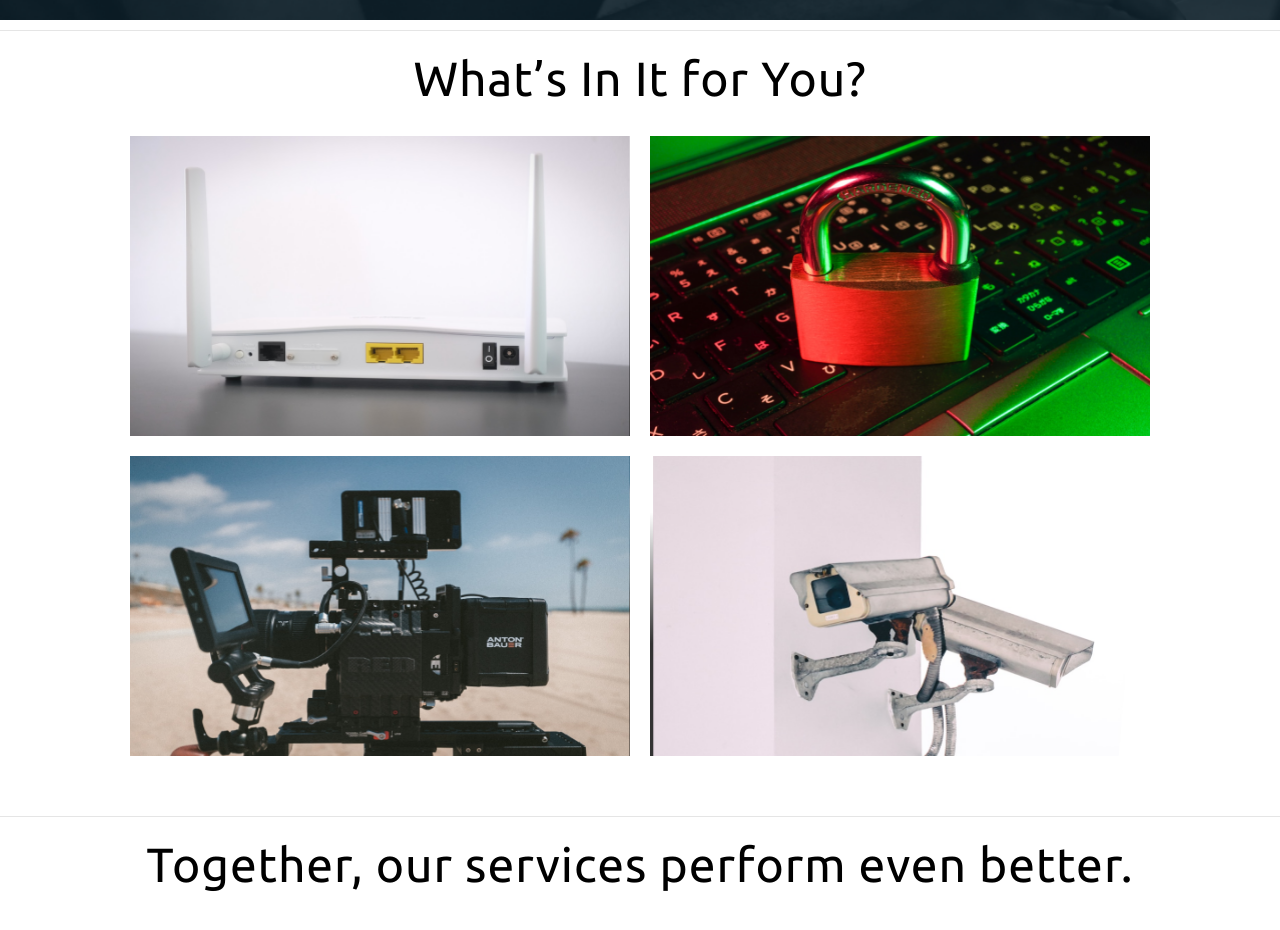
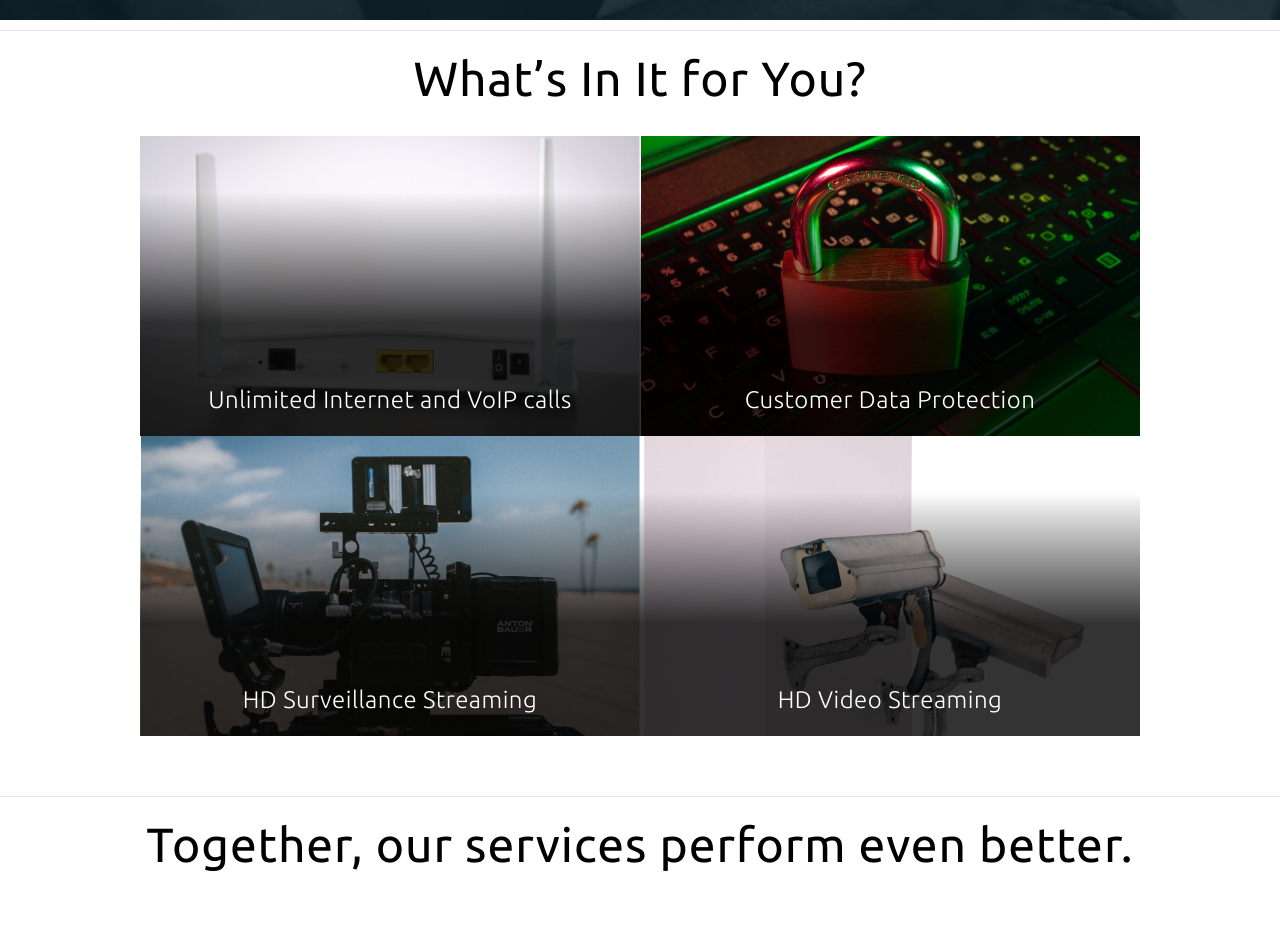
Before and after one commit to Imranyy/GSL, a React (Create React App) app: page / in a window 1280 px wide. Shown: the part 740-1670 px from the top of the page. Built offline with nearby package versions, Linux system fonts and the light colour scheme.

Commit message:
Fixing the what's in it for you section -- still on progress

```diff
--- a/src/components/WhatsInForYou.js
+++ b/src/components/WhatsInForYou.js
@@ -45,10 +45,10 @@ function WhatsInForYou(props) {
        <>
         <div className='whats-in'>
             <div className='grid-whats'>
-                <div className='grid-item-whats1' onClick={show1}><img className='img1' src={img1} alt='..'/><p>Unlimited Internet and VoIP calls</p></div>
-                <div className='grid-item-whats2' onClick={show2}><img className='img2' src={img2} alt='..'/><p>Customer Data Protection</p></div>
-                <div className='grid-item-whats3' onClick={show3}><img className='img3' src={img3} alt=".."/><p>HD Surveillance Streaming</p></div>
-                <div className='grid-item-whats4' onClick={show4}><img className='img4' src={img4} alt=".."/><p>HD Video Streaming</p></div>
+                <div className='grid-item-whats1' onClick={show1}><p>Unlimited Internet and VoIP calls</p></div>
+                <div className='grid-item-whats2' onClick={show2}><p>Customer Data Protection</p></div>
+                <div className='grid-item-whats3' onClick={show3}><p>HD Surveillance Streaming</p></div>
+                <div className='grid-item-whats4' onClick={show4}><p>HD Video Streaming</p></div>
             </div>
        </div>
        </>
--- a/src/css/App.css
+++ b/src/css/App.css
@@ -46,6 +46,9 @@ nav ul li:hover{
 }
 nav .show-menu{
   display: none;
+  font-size: 25px;
+  position: fixed;
+  right: 30px;
 }
 .nav-menu-bg{
   position: fixed;
@@ -80,9 +83,7 @@ nav .show-menu{
 .nav-menu ul li:hover{
   color: var(--navy-blue);
 }
-.show-menu{
-  font-size: 25px;
-}
+
 .hero-image{
   padding-top: 35vh;
   padding-left: 4%;
@@ -162,6 +163,7 @@ a:hover{
 .plans h1{
   margin: 0 auto;
   width: 350px;
+  text-align: center;
   height: 55px;
   font-weight: 400;
   font-size: 48px;
@@ -280,6 +282,7 @@ a:hover{
 }
 .plans1 h1{
   margin: 0 auto;
+  text-align: center;
   width: 350px;
   height: 55px;
   font-weight: 400;
@@ -405,22 +408,12 @@ a:hover{
 }
 .whats-in .grid-whats{
   display: grid;
-  column-gap: 20px;
-  row-gap: 20px;
   grid-template-columns: repeat(2,1fr);
 }
-.grid-whats img{
-  width: 500px;
-  height: 300px;
-}
-.grid-whats img:hover{
-  display: none;
-}
-
 .grid-whats .grid-item-whats1{
    width: 500px;
    height: 300px;
-   background: linear-gradient(180deg, rgba(0, 0, 0, 0) 18.75%, rgba(0, 0, 0, 0.8) 62.5%),url('../media/Rectangle\ 4.png');
+   background: linear-gradient(180deg, rgba(0, 0, 0, 0) 18.75%, rgba(0, 0, 0, 0.8) 62.5%),url('../media/Rectangle\ 4.png') no-repeat center;
   background-size: cover;
    cursor: pointer;
   }
@@ -428,15 +421,14 @@ a:hover{
   width: 500px;
   height: 300px;
   background-size: cover;
-  background: linear-gradient(180deg, rgba(0, 0, 0, 0) 18.75%, rgba(0, 0, 0, 0.8) 62.5%),url('../media/Rectangle\ 8.png');
+  background: linear-gradient(180deg, rgba(0, 0, 0, 0) 18.75%, rgba(0, 0, 0, 0.8) 62.5%),url('../media/Rectangle\ 8.png') no-repeat center;
   cursor: pointer;
-
 }
 .grid-whats .grid-item-whats3{
   width: 500px;
   height: 300px;
   background-size: cover;
-  background: linear-gradient(180deg, rgba(0, 0, 0, 0) 18.75%, rgba(0, 0, 0, 0.8) 62.5%),url('../media/Rectangle\ 9.png');
+  background: linear-gradient(180deg, rgba(0, 0, 0, 0) 18.75%, rgba(0, 0, 0, 0.8) 62.5%),url('../media/Rectangle\ 9.png') no-repeat center;
   cursor: pointer;
 
 }
@@ -444,7 +436,7 @@ a:hover{
   width: 500px;
   height: 300px;
   background-size: cover;
-  background: linear-gradient(180deg, rgba(0, 0, 0, 0) 18.75%, rgba(0, 0, 0, 0.8) 62.5%),url('../media/Rectangle\ 13.png');
+  background: linear-gradient(180deg, rgba(0, 0, 0, 0) 18.75%, rgba(0, 0, 0, 0.8) 62.5%),url('../media/Rectangle\ 13.png') no-repeat center;
   cursor: pointer;
 
 }
--- a/src/css/responsive.css
+++ b/src/css/responsive.css
@@ -40,11 +40,27 @@
 }
 
 @media screen and (max-width:1100px) {
+  .whats-in{
+    display:flex;
+    flex-direction: column;
+    align-items: center;
+  }
   .whats-in .grid-whats{
     display: grid;
-    column-gap: 20px;
-    row-gap: 20px;
     grid-template-columns: repeat(1,1fr);
+  }
+  .grid-whats .grid-item-whats1,.grid-whats .grid-item-whats2,.grid-whats .grid-item-whats3,.grid-whats .grid-item-whats4{
+    width:50vw;
+    min-height: 30vw;
+  }
+  .grid-whats p{
+    padding: 0;
+    margin: 200px 10px;
+    text-align: center;
+    height: 28px;
+    font-weight: 600;
+    font-size: larger;
+    line-height: 28px;
   }
 }
 @media screen and (max-width:1200px) {
@@ -180,22 +196,7 @@
         row-gap: 25px;
         padding: 20px 25% 50px 25%;
       }
-      .grid-whats img{
-        width: 300px;
-        height: 250px;
-      }
-      .grid-whats .grid-item-whats1,.grid-whats .grid-item-whats2,.grid-whats .grid-item-whats3,.grid-whats .grid-item-whats4{
-        width: 300px;
-        height: 250px;
-      }
-      .grid-whats p{
-        padding-top: 200px;
-        text-align: center;
-        height: 28px;
-        font-weight: 100;
-        font-size: small;
-        line-height: 28px;
-      }
+
 
     }
 
@@ -276,21 +277,10 @@
         width: 250px;
         padding-bottom: 50px;
       }
-      .grid-whats img{
-        width: 200px;
-        height: 200px;
-      }
+
       .grid-whats .grid-item-whats1,.grid-whats .grid-item-whats2,.grid-whats .grid-item-whats3,.grid-whats .grid-item-whats4{
-        width: 200px;
-        height: 200px;
-      }
-      .grid-whats p{
-        padding-top: 100px;
-        text-align: center;
-        height: 28px;
-        font-weight: 100;
-        font-size: small;
-        line-height: 28px;
+        width:90vw;
+        min-height: 30vw;
       }
     }
     @media screen and (max-width:350px) {
```
